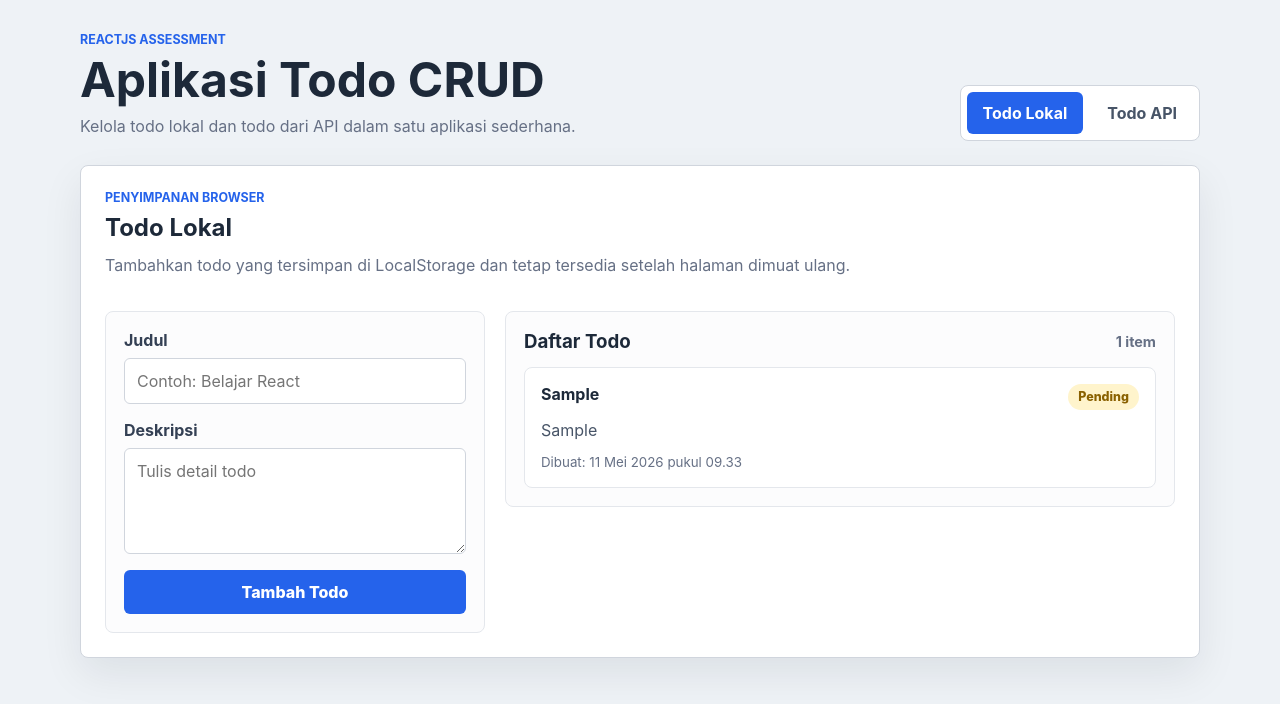
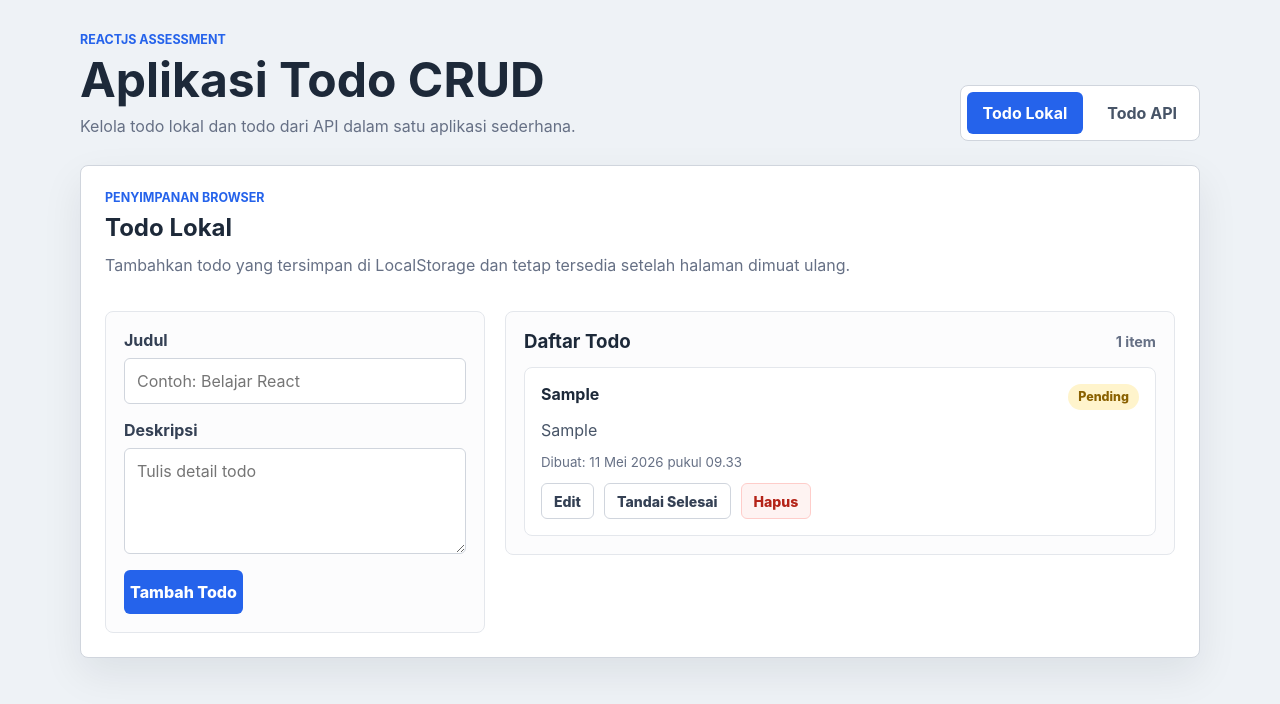
Before and after one commit to ahmadalvin92/react-todo-api-crud-assessment-by-alvin, a React (Vite) app: page / in a window 1280 px wide. Both pictures are taken after typing "Sample", "Sample" into the empty fields and a click on the button "Tambah Todo". Shown: the top 704 px of the page. Built offline with nearby package versions, Linux system fonts and the light colour scheme.

Commit message:
tambah fitur ubah dan hapus todo lokal

```diff
--- a/src/components/TodoForm.jsx
+++ b/src/components/TodoForm.jsx
@@ -3,9 +3,16 @@ import { useEffect, useState } from 'react';
 const initialForm = {
   title: '',
   description: '',
+  status: 'pending',
 };
 
-function TodoForm({ initialValue, onSubmit, submitLabel = 'Simpan Todo' }) {
+function TodoForm({
+  initialValue,
+  onCancel,
+  onSubmit,
+  showStatus = false,
+  submitLabel = 'Simpan Todo',
+}) {
   const [form, setForm] = useState(initialForm);
   const [errors, setErrors] = useState({});
 
@@ -74,9 +81,26 @@ function TodoForm({ initialValue, onSubmit, submitLabel = 'Simpan Todo' }) {
         {errors.description && <span className="field-error">{errors.description}</span>}
       </div>
 
-      <button className="primary-button" type="submit">
-        {submitLabel}
-      </button>
+      {showStatus && (
+        <div className="form-field">
+          <label htmlFor="status">Status</label>
+          <select id="status" name="status" onChange={handleChange} value={form.status}>
+            <option value="pending">Pending</option>
+            <option value="done">Selesai</option>
+          </select>
+        </div>
+      )}
+
+      <div className="form-actions">
+        <button className="primary-button" type="submit">
+          {submitLabel}
+        </button>
+        {onCancel && (
+          <button className="secondary-button" onClick={onCancel} type="button">
+            Batal
+          </button>
+        )}
+      </div>
     </form>
   );
 }
--- a/src/components/TodoItem.jsx
+++ b/src/components/TodoItem.jsx
@@ -8,7 +8,7 @@ function formatDate(dateValue) {
   }).format(new Date(dateValue));
 }
 
-function TodoItem({ todo }) {
+function TodoItem({ onDelete, onEdit, onToggleStatus, todo }) {
   const isDone = todo.status === 'done';
 
   return (
@@ -23,6 +23,22 @@ function TodoItem({ todo }) {
         <p>{todo.description}</p>
         <small>Dibuat: {formatDate(todo.createdDate)}</small>
       </div>
+
+      <div className="todo-actions">
+        <button className="secondary-button compact" onClick={() => onEdit(todo)} type="button">
+          Edit
+        </button>
+        <button
+          className="secondary-button compact"
+          onClick={() => onToggleStatus(todo.id)}
+          type="button"
+        >
+          {isDone ? 'Tandai Pending' : 'Tandai Selesai'}
+        </button>
+        <button className="danger-button compact" onClick={() => onDelete(todo.id)} type="button">
+          Hapus
+        </button>
+      </div>
     </article>
   );
 }
--- a/src/components/TodoList.jsx
+++ b/src/components/TodoList.jsx
@@ -1,6 +1,12 @@
 import TodoItem from './TodoItem';
 
-function TodoList({ todos, emptyMessage = 'Belum ada todo.' }) {
+function TodoList({
+  emptyMessage = 'Belum ada todo.',
+  onDelete,
+  onEdit,
+  onToggleStatus,
+  todos,
+}) {
   if (todos.length === 0) {
     return <div className="empty-state">{emptyMessage}</div>;
   }
@@ -8,7 +14,13 @@ function TodoList({ todos, emptyMessage = 'Belum ada todo.' }) {
   return (
     <div className="todo-list">
       {todos.map((todo) => (
-        <TodoItem key={todo.id} todo={todo} />
+        <TodoItem
+          key={todo.id}
+          onDelete={onDelete}
+          onEdit={onEdit}
+          onToggleStatus={onToggleStatus}
+          todo={todo}
+        />
       ))}
     </div>
   );
--- a/src/hooks/useLocalTodos.js
+++ b/src/hooks/useLocalTodos.js
@@ -22,8 +22,40 @@ export function useLocalTodos() {
     setTodos((currentTodos) => [newTodo, ...currentTodos]);
   }
 
+  function updateTodo(todoId, payload) {
+    setTodos((currentTodos) =>
+      currentTodos.map((todo) =>
+        todo.id === todoId
+          ? {
+              ...todo,
+              title: payload.title.trim(),
+              description: payload.description.trim(),
+              status: payload.status,
+            }
+          : todo,
+      ),
+    );
+  }
+
+  function toggleTodoStatus(todoId) {
+    setTodos((currentTodos) =>
+      currentTodos.map((todo) =>
+        todo.id === todoId
+          ? { ...todo, status: todo.status === 'done' ? 'pending' : 'done' }
+          : todo,
+      ),
+    );
+  }
+
+  function deleteTodo(todoId) {
+    setTodos((currentTodos) => currentTodos.filter((todo) => todo.id !== todoId));
+  }
+
   return {
     todos,
     addTodo,
+    updateTodo,
+    toggleTodoStatus,
+    deleteTodo,
   };
 }
--- a/src/pages/LocalTodoPage.jsx
+++ b/src/pages/LocalTodoPage.jsx
@@ -1,9 +1,30 @@
+import { useState } from 'react';
 import TodoForm from '../components/TodoForm';
 import TodoList from '../components/TodoList';
 import { useLocalTodos } from '../hooks/useLocalTodos';
 
 function LocalTodoPage() {
-  const { todos, addTodo } = useLocalTodos();
+  const { todos, addTodo, updateTodo, toggleTodoStatus, deleteTodo } = useLocalTodos();
+  const [editingTodo, setEditingTodo] = useState(null);
+
+  function handleSubmitTodo(payload) {
+    if (editingTodo) {
+      updateTodo(editingTodo.id, payload);
+      setEditingTodo(null);
+      return;
+    }
+
+    addTodo(payload);
+  }
+
+  function handleDeleteTodo(todoId) {
+    const isConfirmed = window.confirm('Hapus todo ini?');
+
+    if (isConfirmed) {
+      deleteTodo(todoId);
+      setEditingTodo((currentTodo) => (currentTodo?.id === todoId ? null : currentTodo));
+    }
+  }
 
   return (
     <div className="page-section">
@@ -17,14 +38,25 @@ function LocalTodoPage() {
       </div>
 
       <div className="todo-layout">
-        <TodoForm onSubmit={addTodo} submitLabel="Tambah Todo" />
+        <TodoForm
+          initialValue={editingTodo}
+          onCancel={editingTodo ? () => setEditingTodo(null) : undefined}
+          onSubmit={handleSubmitTodo}
+          showStatus={Boolean(editingTodo)}
+          submitLabel={editingTodo ? 'Simpan Perubahan' : 'Tambah Todo'}
+        />
 
         <section className="todo-list-section" aria-label="Daftar todo lokal">
           <div className="section-heading">
             <h3>Daftar Todo</h3>
             <span>{todos.length} item</span>
           </div>
-          <TodoList todos={todos} />
+          <TodoList
+            onDelete={handleDeleteTodo}
+            onEdit={setEditingTodo}
+            onToggleStatus={toggleTodoStatus}
+            todos={todos}
+          />
         </section>
       </div>
     </div>
--- a/src/styles.css
+++ b/src/styles.css
@@ -150,7 +150,8 @@ h2 {
 }
 
 .form-field input,
-.form-field textarea {
+.form-field textarea,
+.form-field select {
   width: 100%;
   border: 1px solid #d0d5dd;
   border-radius: 6px;
@@ -161,7 +162,8 @@ h2 {
 }
 
 .form-field input:focus,
-.form-field textarea:focus {
+.form-field textarea:focus,
+.form-field select:focus {
   border-color: #2563eb;
   box-shadow: 0 0 0 3px rgba(37, 99, 235, 0.12);
 }
@@ -178,6 +180,42 @@ h2 {
   background: #2563eb;
   color: #ffffff;
   font-weight: 800;
+}
+
+.secondary-button,
+.danger-button {
+  min-height: 44px;
+  border-radius: 6px;
+  font-weight: 800;
+}
+
+.secondary-button {
+  border: 1px solid #d0d5dd;
+  background: #ffffff;
+  color: #344054;
+}
+
+.danger-button {
+  border: 1px solid #fecdca;
+  background: #fef3f2;
+  color: #b42318;
+}
+
+.compact {
+  min-height: 36px;
+  padding: 0 12px;
+  font-size: 0.88rem;
+}
+
+.form-actions,
+.todo-actions {
+  display: flex;
+  flex-wrap: wrap;
+  gap: 10px;
+}
+
+.form-actions {
+  align-items: center;
 }
 
 .section-heading {
```
